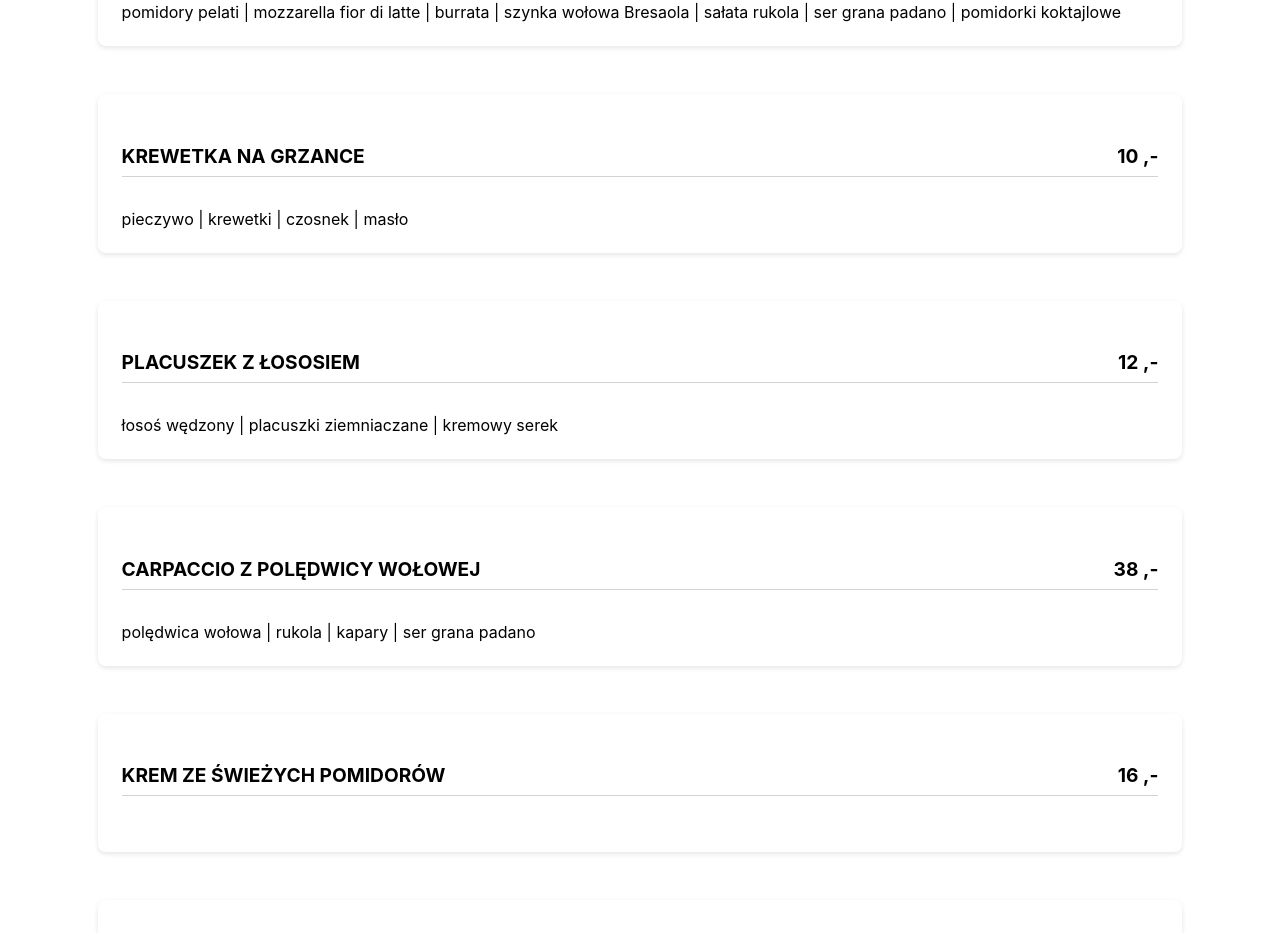
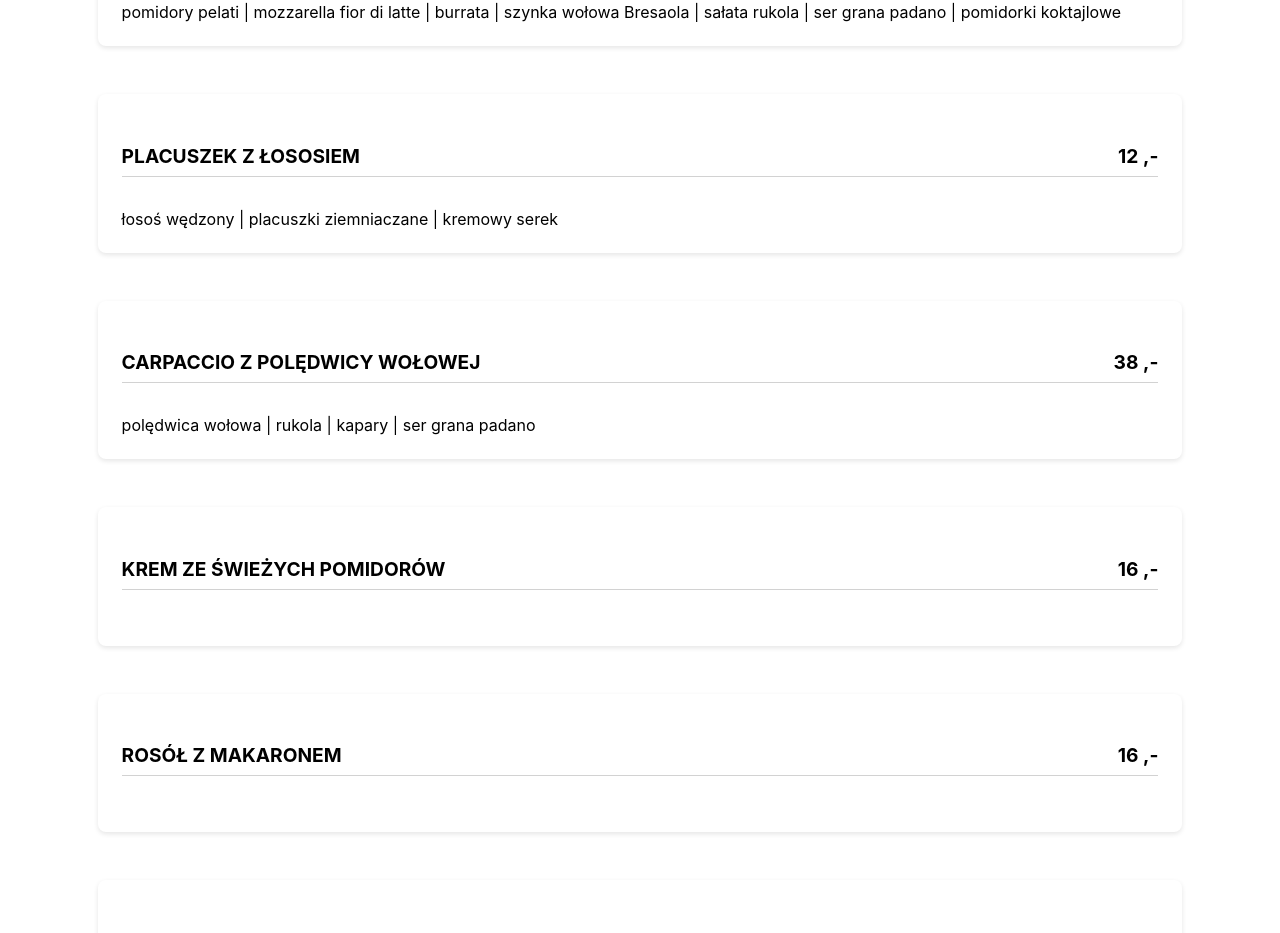
Before and after one commit to serezmatik/menuPL, a React (Create React App) app: page / in a window 1280 px wide. Shown: the part 3431-4364 px from the top of the page. Built offline with nearby package versions, Linux system fonts and the light colour scheme.

Commit message:
update menu

```diff
--- a/src/data.js
+++ b/src/data.js
@@ -115,13 +115,7 @@ const menu = [
     ingredients: "pomidory pelati | mozzarella fior di latte | burrata | szynka wołowa Bresaola | sałata rukola | ser grana padano | pomidorki koktajlowe",
   },
 
-  {
-    id: 25,
-    title: "KREWETKA NA GRZANCE",
-    category: "Startery",
-    price: 10,
-    ingredients: "pieczywo | krewetki | czosnek | masło",
-  },
+
   {
     id: 26,
     title: "PLACUSZEK Z ŁOSOSIEM",
```
